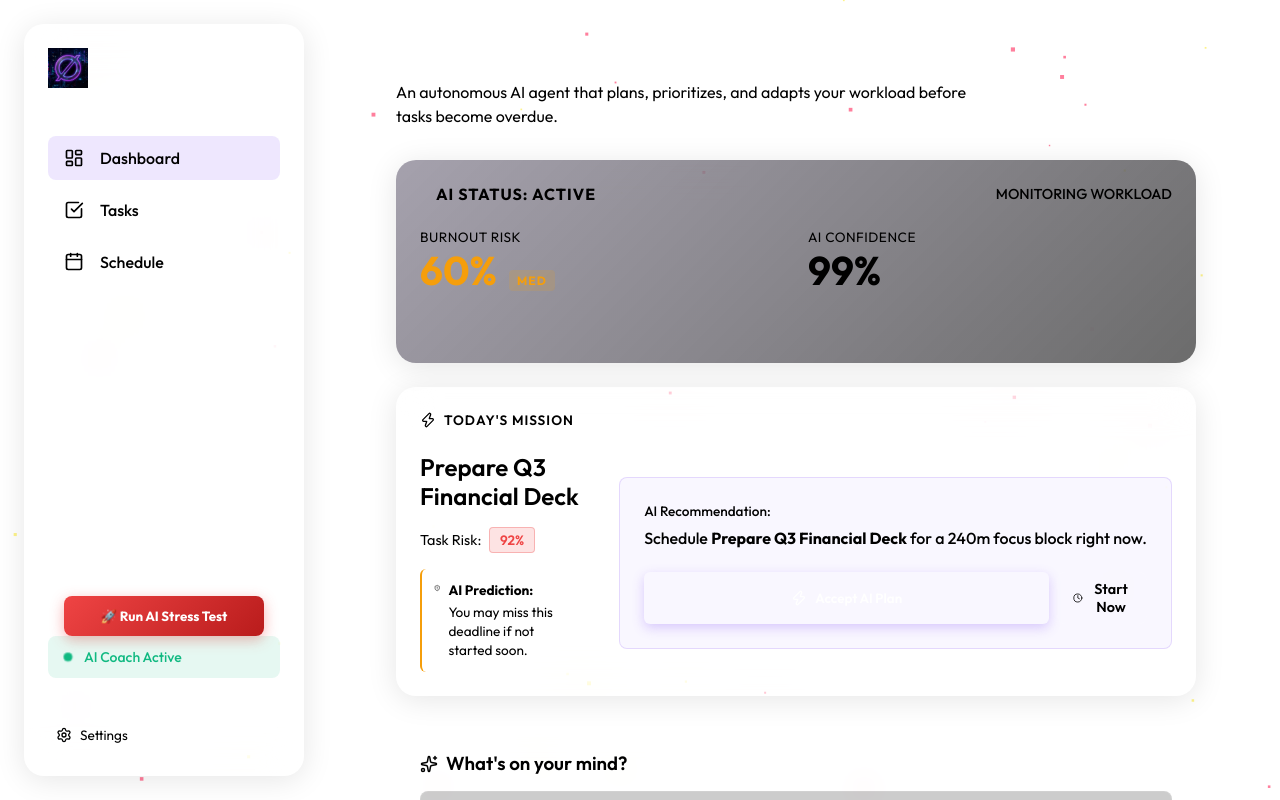
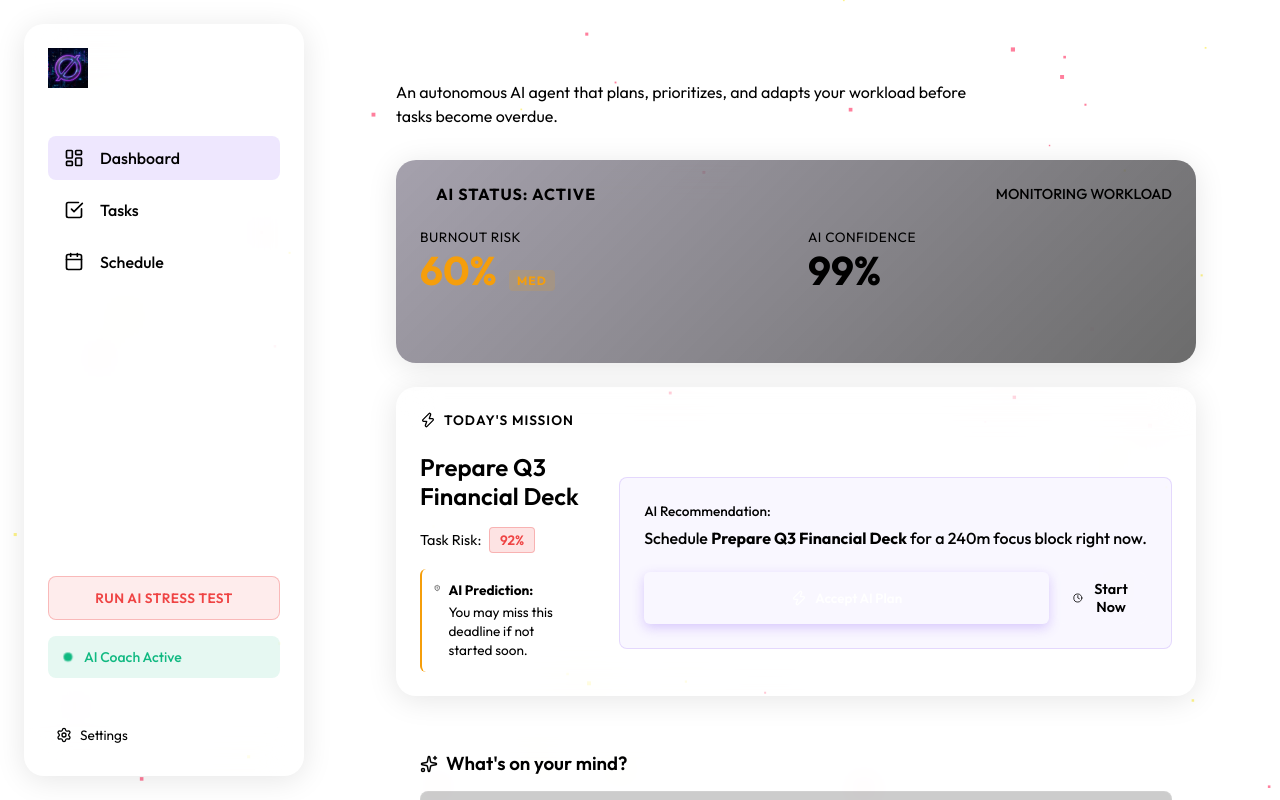
Before and after one commit to subhamroy-Musicman/deadline-zero, a Next.js app: page / in a window 1280 px wide. Shown: the top 800 px of the page. Built offline with nearby package versions, Linux system fonts and the light colour scheme.

Commit message:
style: Polished 'Run AI Stress Test' button alignment and removed emoji

```diff
--- a/src/components/Sidebar.tsx
+++ b/src/components/Sidebar.tsx
@@ -38,7 +38,7 @@ export default function Sidebar() {
         </Link>
       </nav>
 
-      <div style={{ padding: '0 1rem', marginTop: '1rem' }}>
+      <div style={{ marginTop: 'auto', marginBottom: '1rem' }}>
         <button
           onClick={() => {
             const { useStore } = require('../store/useStore');
@@ -47,23 +47,31 @@ export default function Sidebar() {
           style={{
             width: '100%',
             padding: '0.75rem',
-            background: 'linear-gradient(135deg, #ef4444, #b91c1c)',
-            color: 'white',
-            border: 'none',
+            background: 'rgba(239, 68, 68, 0.1)',
+            color: 'var(--danger)',
+            border: '1px solid rgba(239, 68, 68, 0.3)',
             borderRadius: '8px',
-            fontWeight: 'bold',
+            fontWeight: '600',
+            fontSize: '0.85rem',
             cursor: 'pointer',
             display: 'flex',
             alignItems: 'center',
             justifyContent: 'center',
             gap: '0.5rem',
-            boxShadow: '0 4px 14px rgba(239, 68, 68, 0.4)',
-            transition: 'transform 0.2s',
+            transition: 'all 0.2s',
+            textTransform: 'uppercase',
+            letterSpacing: '0.5px'
           }}
-          onMouseEnter={(e) => e.currentTarget.style.transform = 'scale(1.02)'}
-          onMouseLeave={(e) => e.currentTarget.style.transform = 'scale(1)'}
+          onMouseEnter={(e) => {
+            e.currentTarget.style.background = 'rgba(239, 68, 68, 0.2)';
+            e.currentTarget.style.borderColor = 'rgba(239, 68, 68, 0.6)';
+          }}
+          onMouseLeave={(e) => {
+            e.currentTarget.style.background = 'rgba(239, 68, 68, 0.1)';
+            e.currentTarget.style.borderColor = 'rgba(239, 68, 68, 0.3)';
+          }}
         >
-          🚀 Run AI Stress Test
+          Run AI Stress Test
         </button>
       </div>
 
```
